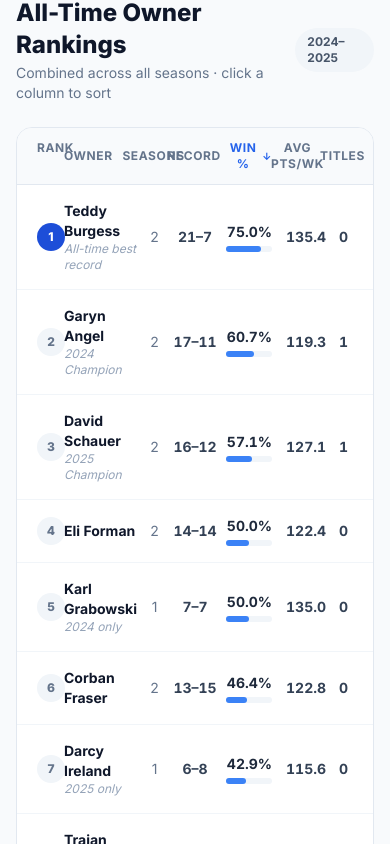
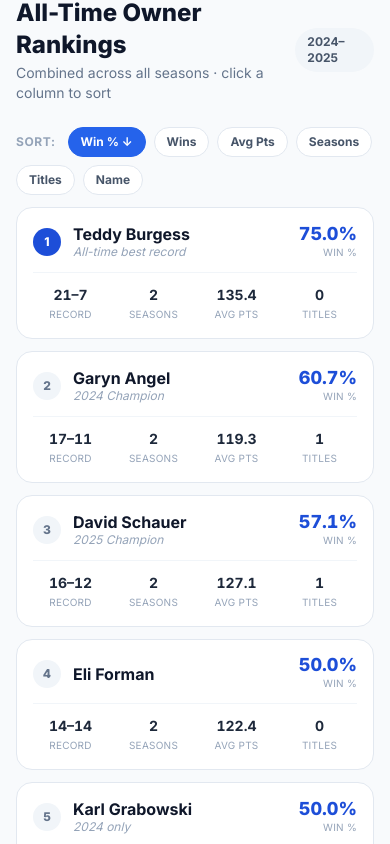
Before and after one commit to garynangel2-stack/bloodtype-awesome-ff, a Next.js app: page /history in a window 390 px wide. Shown: the part 1100-1944 px from the top of the page. Built offline with nearby package versions, Linux system fonts and the light colour scheme.

Commit message:
Make history tables mobile-friendly (card layout + sort chips)

```diff
--- a/app/history/page.tsx
+++ b/app/history/page.tsx
@@ -163,40 +163,37 @@ function SeasonTable({ teams }: {
 }) {
   return (
     <div className="bg-white border border-slate-200 rounded-2xl overflow-hidden">
-      <div className="grid grid-cols-12 gap-2 px-5 py-3 bg-slate-50 border-b border-slate-200 text-xs font-bold text-slate-500 uppercase tracking-wider">
-        <div className="col-span-1">#</div>
-        <div className="col-span-4">Manager</div>
-        <div className="col-span-2 text-center">Record</div>
-        <div className="col-span-2 text-right">PF</div>
-        <div className="col-span-2 text-right">PA</div>
-        <div className="col-span-1 text-right">Diff</div>
+      {/* Header — full on tablet/desktop, trimmed on mobile */}
+      <div className="hidden sm:flex items-center gap-3 px-5 py-3 bg-slate-50 border-b border-slate-200 text-xs font-bold text-slate-500 uppercase tracking-wider">
+        <div className="w-6 shrink-0">#</div>
+        <div className="flex-1">Manager</div>
+        <div className="w-16 text-center">Record</div>
+        <div className="w-20 text-right">PF</div>
+        <div className="w-20 text-right">PA</div>
+        <div className="w-12 text-right">Diff</div>
       </div>
       <div className="divide-y divide-slate-100">
         {teams.map((t) => {
           const diff = t.pf - t.pa;
           return (
-            <div key={t.rank} className={`grid grid-cols-12 gap-2 px-5 py-3.5 items-center ${t.playoff ? "hover:bg-blue-50/50" : "hover:bg-slate-50"} transition-colors`}>
-              <div className="col-span-1">
-                <span className={`w-6 h-6 rounded-full flex items-center justify-center text-xs font-black ${
-                  t.rank <= 4 ? "bg-blue-100 text-blue-700" : "bg-slate-100 text-slate-500"
-                }`}>
-                  {t.rank}
-                </span>
-              </div>
-              <div className="col-span-4">
-                <div className="font-semibold text-slate-900 text-sm truncate">{t.owner}</div>
-              </div>
-              <div className="col-span-2 text-center font-bold text-sm text-slate-700 tabular-nums">{t.w}–{t.l}</div>
-              <div className="col-span-2 text-right text-sm text-slate-600 tabular-nums">{t.pf.toFixed(2)}</div>
-              <div className="col-span-2 text-right text-sm text-slate-400 tabular-nums">{t.pa.toFixed(2)}</div>
-              <div className={`col-span-1 text-right text-xs font-bold tabular-nums ${diff >= 0 ? "text-emerald-600" : "text-red-500"}`}>
+            <div key={t.rank} className={`flex items-center gap-3 px-4 sm:px-5 py-3.5 ${t.playoff ? "hover:bg-blue-50/50" : "hover:bg-slate-50"} transition-colors`}>
+              <span className={`w-6 h-6 rounded-full flex items-center justify-center text-xs font-black shrink-0 ${
+                t.rank <= 4 ? "bg-blue-100 text-blue-700" : "bg-slate-100 text-slate-500"
+              }`}>
+                {t.rank}
+              </span>
+              <div className="flex-1 min-w-0 font-semibold text-slate-900 text-sm truncate">{t.owner}</div>
+              <div className="w-14 sm:w-16 text-center font-bold text-sm text-slate-700 tabular-nums">{t.w}–{t.l}</div>
+              <div className="w-16 sm:w-20 text-right text-sm text-slate-600 tabular-nums">{t.pf.toFixed(1)}</div>
+              <div className="hidden sm:block w-20 text-right text-sm text-slate-400 tabular-nums">{t.pa.toFixed(2)}</div>
+              <div className={`hidden sm:block w-12 text-right text-xs font-bold tabular-nums ${diff >= 0 ? "text-emerald-600" : "text-red-500"}`}>
                 {diff >= 0 ? "+" : ""}{diff.toFixed(0)}
               </div>
             </div>
           );
         })}
       </div>
-      <div className="px-5 py-3 bg-slate-50 border-t border-slate-100 text-xs text-slate-400">
+      <div className="px-4 sm:px-5 py-3 bg-slate-50 border-t border-slate-100 text-xs text-slate-400">
         🔵 Blue rank = Playoff qualifier (Top 4)
       </div>
     </div>
--- a/components/OwnerRankingsTable.tsx
+++ b/components/OwnerRankingsTable.tsx
@@ -16,14 +16,22 @@ type SortKey = "owner" | "seasons" | "record" | "winPct" | "avgPts" | "champions
 
 const avgPts = (o: Owner) => o.totalPF / (o.wins + o.losses);
 
+const SORT_OPTIONS: { key: SortKey; label: string; defaultDir: "asc" | "desc" }[] = [
+  { key: "winPct", label: "Win %", defaultDir: "desc" },
+  { key: "record", label: "Wins", defaultDir: "desc" },
+  { key: "avgPts", label: "Avg Pts", defaultDir: "desc" },
+  { key: "seasons", label: "Seasons", defaultDir: "desc" },
+  { key: "championships", label: "Titles", defaultDir: "desc" },
+  { key: "owner", label: "Name", defaultDir: "asc" },
+];
+
 export default function OwnerRankingsTable({ owners }: { owners: Owner[] }) {
   const [sortKey, setSortKey] = useState<SortKey>("winPct");
   const [dir, setDir] = useState<"asc" | "desc">("desc");
 
   function toggle(key: SortKey, defaultDir: "asc" | "desc" = "desc") {
-    if (sortKey === key) {
-      setDir(dir === "asc" ? "desc" : "asc");
-    } else {
+    if (sortKey === key) setDir(dir === "asc" ? "desc" : "asc");
+    else {
       setSortKey(key);
       setDir(defaultDir);
     }
@@ -46,15 +54,13 @@ export default function OwnerRankingsTable({ owners }: { owners: Owner[] }) {
     let cmp: number;
     if (typeof av === "string" && typeof bv === "string") cmp = av.localeCompare(bv);
     else cmp = (av as number) - (bv as number);
-    if (cmp === 0) cmp = b.winPct - a.winPct; // stable tiebreaker
+    if (cmp === 0) cmp = b.winPct - a.winPct;
     return dir === "asc" ? cmp : -cmp;
   });
 
   const arrow = (key: SortKey) => (sortKey === key ? (dir === "asc" ? " ↑" : " ↓") : "");
 
-  function HeaderButton({
-    label, k, className, defaultDir = "desc",
-  }: { label: string; k: SortKey; className: string; defaultDir?: "asc" | "desc" }) {
+  function HeaderButton({ label, k, className, defaultDir = "desc" }: { label: string; k: SortKey; className: string; defaultDir?: "asc" | "desc" }) {
     const active = sortKey === k;
     return (
       <button
@@ -67,8 +73,57 @@ export default function OwnerRankingsTable({ owners }: { owners: Owner[] }) {
   }
 
   return (
-    <div className="bg-white border border-slate-200 rounded-2xl overflow-hidden">
-      {/* Table header */}
+    <div>
+      {/* Mobile: sort chips */}
+      <div className="md:hidden flex flex-wrap gap-2 mb-3">
+        <span className="text-xs font-bold text-slate-400 uppercase tracking-wider self-center mr-1">Sort:</span>
+        {SORT_OPTIONS.map((o) => {
+          const active = sortKey === o.key;
+          return (
+            <button
+              key={o.key}
+              onClick={() => toggle(o.key, o.defaultDir)}
+              className={`text-xs font-bold px-3 py-1.5 rounded-full border transition-colors ${
+                active ? "bg-blue-600 text-white border-blue-600" : "bg-white text-slate-600 border-slate-200"
+              }`}
+            >
+              {o.label}{active ? (dir === "asc" ? " ↑" : " ↓") : ""}
+            </button>
+          );
+        })}
+      </div>
+
+      {/* Mobile: card list */}
+      <div className="md:hidden space-y-3">
+        {sorted.map((o, i) => (
+          <div key={o.owner} className="bg-white border border-slate-200 rounded-2xl p-4">
+            <div className="flex items-center gap-3">
+              <span className={`w-7 h-7 rounded-full flex items-center justify-center text-xs font-black shrink-0 ${
+                i === 0 ? "bg-blue-700 text-white" : "bg-slate-100 text-slate-500"
+              }`}>
+                {i + 1}
+              </span>
+              <div className="flex-1 min-w-0">
+                <div className="font-bold text-slate-900 leading-tight">{o.owner}</div>
+                {o.note && <div className="text-xs text-slate-400 italic">{o.note}</div>}
+              </div>
+              <div className="text-right shrink-0">
+                <div className="text-lg font-black text-blue-700 tabular-nums leading-none">{(o.winPct * 100).toFixed(1)}%</div>
+                <div className="text-[10px] text-slate-400 uppercase tracking-wide mt-0.5">Win %</div>
+              </div>
+            </div>
+            <div className="grid grid-cols-4 gap-2 mt-3 pt-3 border-t border-slate-100 text-center">
+              <Stat label="Record" value={`${o.wins}–${o.losses}`} />
+              <Stat label="Seasons" value={o.seasons} />
+              <Stat label="Avg Pts" value={avgPts(o).toFixed(1)} />
+              <Stat label="Titles" value={o.championships} />
+            </div>
+          </div>
+        ))}
+      </div>
+
+      {/* Desktop: table */}
+      <div className="hidden md:block bg-white border border-slate-200 rounded-2xl overflow-hidden">
         <div className="grid grid-cols-12 gap-2 px-5 py-3 bg-slate-50 border-b border-slate-200 text-xs font-bold text-slate-500">
           <div className="col-span-1 uppercase tracking-wider">Rank</div>
           <HeaderButton label="Owner" k="owner" defaultDir="asc" className="col-span-3 justify-start" />
@@ -112,5 +167,15 @@ export default function OwnerRankingsTable({ owners }: { owners: Owner[] }) {
           ))}
         </div>
       </div>
+    </div>
   );
 }
+
+function Stat({ label, value }: { label: string; value: string | number }) {
+  return (
+    <div>
+      <div className="text-sm font-bold text-slate-800 tabular-nums">{value}</div>
+      <div className="text-[10px] text-slate-400 uppercase tracking-wide mt-0.5">{label}</div>
+    </div>
+  );
+}
```
Lines whose indentation alone changed are shown as unchanged.
